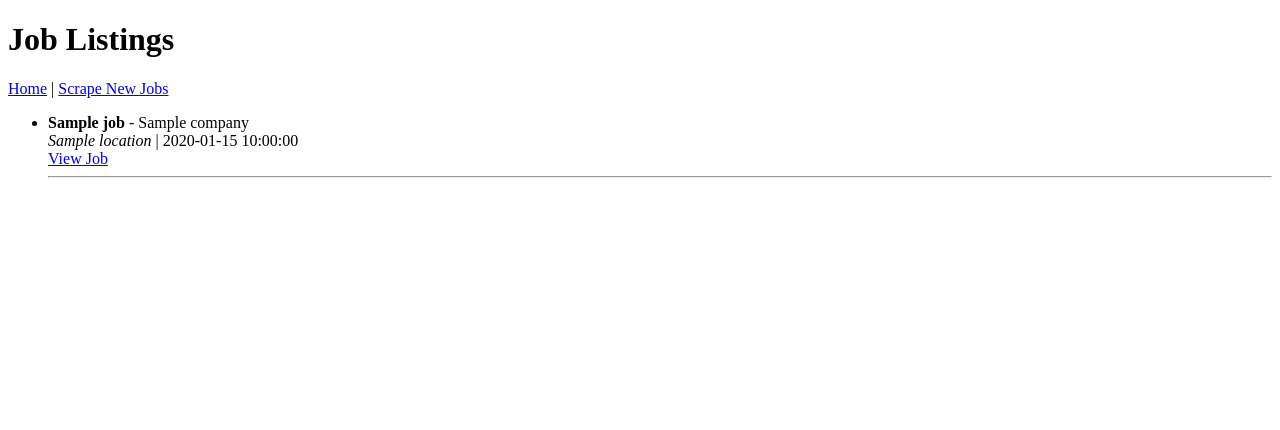
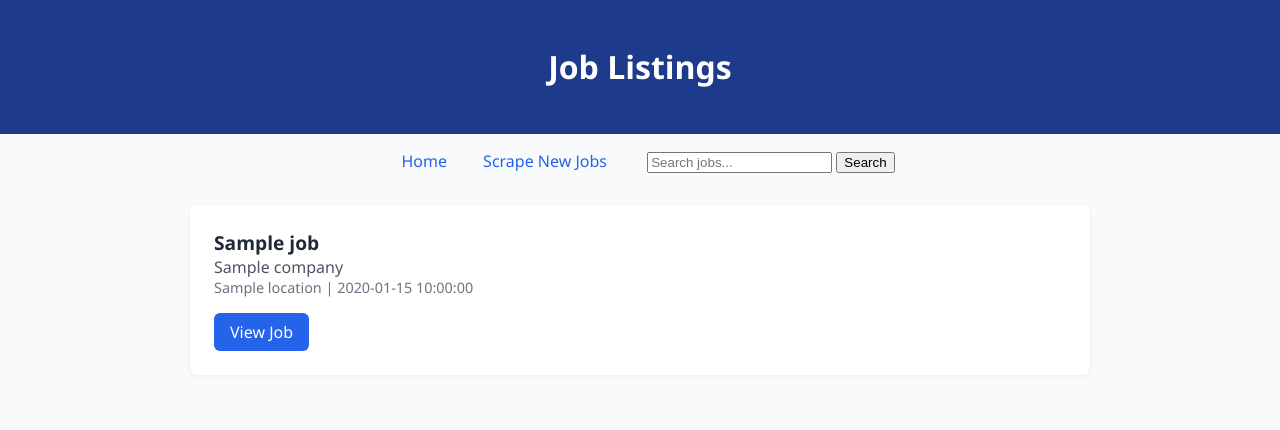
Before and after one commit to Joeagoi/job-scraper-web, a Flask app: template app/templates/jobs.html in a window 1280 px wide. Shown: the top 430 px of the page. Run offline with Flask 3, Linux system fonts and the light colour scheme; the template is opened without the code that fills it: most values are stand-ins (such as "Sample title", 1, 10 or a date in 2020).

Commit message:
Added search bar and improved job listing UI

```diff
--- a/app/templates/jobs.html
+++ b/app/templates/jobs.html
@@ -1,23 +1,141 @@
 <!DOCTYPE html>
 <html lang="en">
 <head>
-    <meta charset="UTF-8">
-    <title>Job Listings</title>
+  <meta charset="UTF-8">
+  <title>Job Listings</title>
+  <meta name="viewport" content="width=device-width, initial-scale=1.0"/>
+  <style>
+    body {
+      font-family: 'Segoe UI', Tahoma, Geneva, Verdana, sans-serif;
+      background-color: #f9fafb;
+      margin: 0;
+      padding: 0;
+    }
+
+    header {
+      background-color: #1e3a8a;
+      color: white;
+      padding: 1.5rem;
+      text-align: center;
+    }
+
+    nav {
+      margin-top: 1rem;
+      text-align: center;
+    }
+
+    nav a {
+      margin: 0 1rem;
+      text-decoration: none;
+      color: #2563eb;
+      font-weight: 500;
+    }
+
+    nav a:hover {
+      text-decoration: underline;
+    }
+
+    main {
+      padding: 2rem;
+      max-width: 900px;
+      margin: auto;
+    }
+
+    .job-card {
+      background-color: white;
+      border-radius: 8px;
+      box-shadow: 0 2px 5px rgba(0,0,0,0.05);
+      padding: 1.5rem;
+      margin-bottom: 1.5rem;
+    }
+
+    .job-title {
+      font-size: 1.2rem;
+      font-weight: bold;
+      color: #1f2937;
+    }
+
+    .job-company {
+      font-size: 1rem;
+      color: #4b5563;
+    }
+
+    .job-meta {
+      font-size: 0.9rem;
+      color: #6b7280;
+      margin-bottom: 0.5rem;
+    }
+
+    .job-link {
+      display: inline-block;
+      margin-top: 0.5rem;
+      padding: 0.5rem 1rem;
+      background-color: #2563eb;
+      color: white;
+      text-decoration: none;
+      border-radius: 6px;
+      transition: background-color 0.3s ease;
+    }
+
+    .job-link:hover {
+      background-color: #1d4ed8;
+    }
+
+    .no-jobs {
+      text-align: center;
+      color: #6b7280;
+      font-size: 1.1rem;
+      margin-top: 2rem;
+    }
+  </style>
 </head>
 <body>
+
+  <header>
     <h1>Job Listings</h1>
-    <a href="/">Home</a> | <a href="/scrape">Scrape New Jobs</a>
-    <ul>
-        {% for job in jobs %}
-        <li>
-            <strong>{{ job.title }}</strong> - {{ job.company }}<br>
-            <em>{{ job.location }}</em> | {{ job.posted_date }}<br>
-            <a href="{{ job.job_url }}" target="_blank">View Job</a>
-            <hr>
-        </li>
-        {% else %}
-        <p>No jobs found.</p>
-        {% endfor %}
-    </ul>
+  </header>
+
+  <nav>
+    <a href="/">Home</a>
+    <a href="/scrape">Scrape New Jobs</a>
+
+    <!-- Search form -->
+    <form method="GET" action="{{ url_for('list_jobs') }}" style="display:inline-block; margin-left: 20px;">
+    <input type="text" name="q" placeholder="Search jobs..." value="{{ request.args.get('q', '') }}">
+    <button type="submit">Search</button>
+    </form>
+  </nav>
+
+  <main>
+    {% if jobs %}
+      {% for job in jobs %}
+        <div class="job-card">
+          <div class="job-title">{{ job.title }}</div>
+          <div class="job-company">{{ job.company }}</div>
+          <div class="job-meta">{{ job.location }} | {{ job.posted_date }}</div>
+          <a class="job-link" href="{{ job.job_url }}" target="_blank">View Job</a>
+        </div>
+      {% endfor %}
+    {% else %}
+      <p class="no-jobs">No jobs found.</p>
+    {% endif %}
+
+    {% if total_pages > 1 %}
+  <div style="text-align:center; margin-top: 2rem;">
+    {% if page > 1 %}
+      <a href="{{ url_for('list_jobs', page=page-1) }}" class="job-link" style="margin-right: 10px;">&larr; Previous</a>
+    {% endif %}
+
+    <span>Page {{ page }} of {{ total_pages }}</span>
+
+    {% if page < total_pages %}
+      <a href="{{ url_for('list_jobs', page=page+1) }}" class="job-link" style="margin-left: 10px;">Next &rarr;</a>
+    {% endif %}
+  </div>
+{% endif %}
+
+
+  </main>
+
 </body>
 </html>
```
Also changed, not shown: app/routes.py (+36 -3 lines), app/scraper.py (+69 -95 lines), app/templates/index.html (+65 -4 lines).
